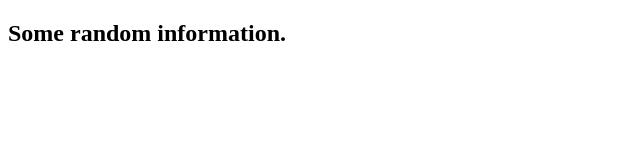
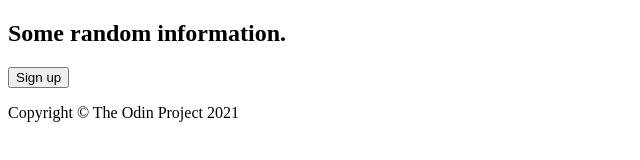
Before and after one commit to davidbentley95/odin-landing-page, a plain HTML site: page index.html in a window 1280 px wide. Shown: the whole page, without its empty margins (0-640 px from the left). Drawn offline with Linux system fonts and the light colour scheme.

Commit message:
Add section six and set up structure remaining
Add section six to hold footer text.
Add call to action structure for section 5.

```diff
--- a/index.html
+++ b/index.html
@@ -32,7 +32,13 @@
         <p class="quote-author"></p>
     </section>
     <section class="section-five">
-
+        <div class="call-to-action">
+            <div class="action-text"></div>
+            <button class="sign-up-button">Sign up</button>
+        </div>
+    </section>
+    <section class="section-six">
+        <p class="footer">Copyright &copy; The Odin Project 2021</p>
     </section>
 </body>
 </html>
```
